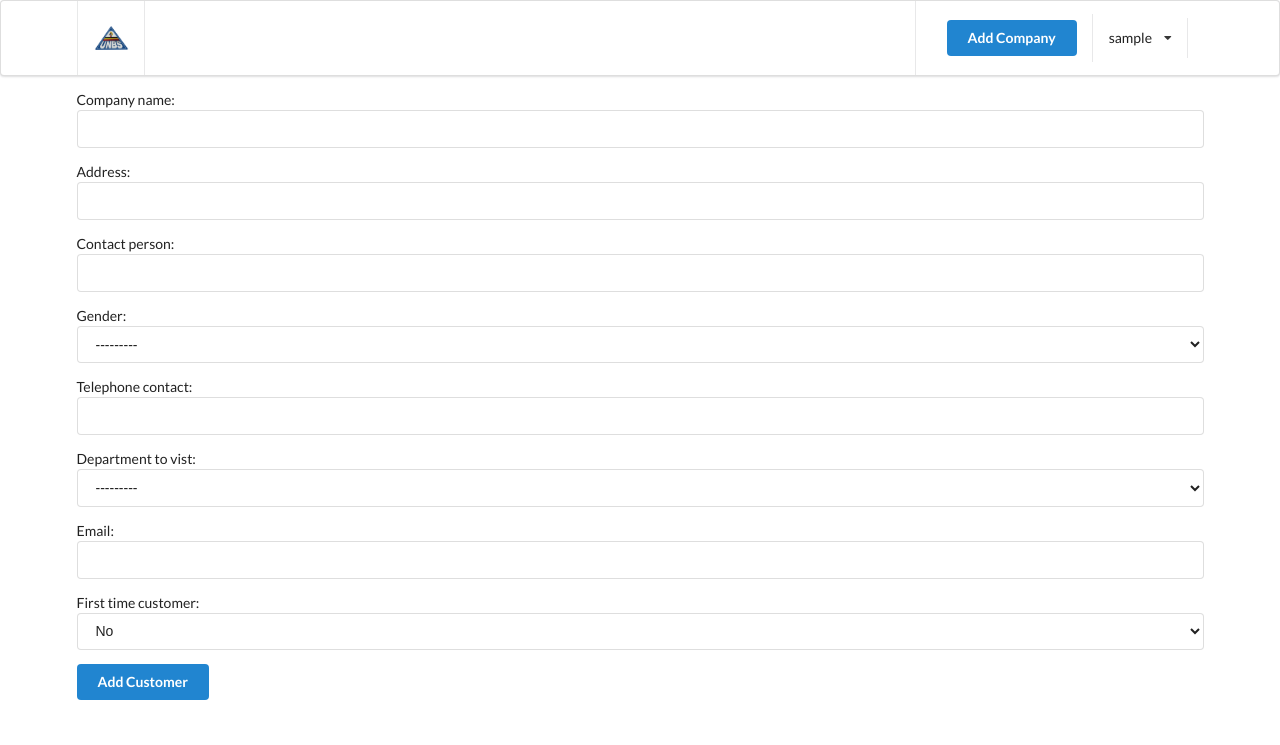
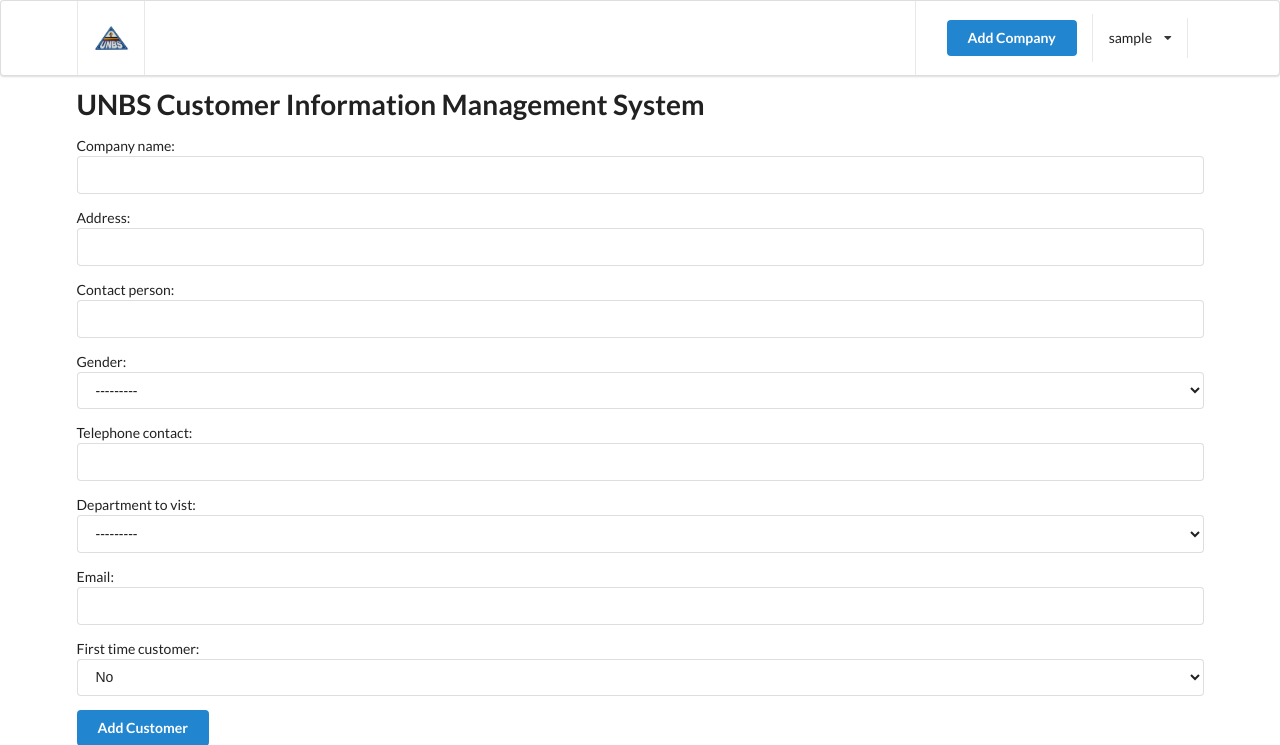
Before and after one commit to EmmaSemutenga/unbs_frontdesk, a Django app: page /add_company in a window 1280 px wide. Shown: the top 745 px of the page. Run offline with Django 3.2, Linux system fonts and the light colour scheme; the visitor is signed in with stand-in values (Sample User, id 1).

Commit message:
added heading to add company route

```diff
--- a/templates/customer/add_company.html
+++ b/templates/customer/add_company.html
@@ -1,6 +1,7 @@
 {% extends '_partials/base.html' %}
 
 {% block content %}
+<h1 class="ui header">UNBS Customer Information Management System</h1>
     <form action="" method="post" class="ui form">
     {% csrf_token %}
     {{ form.as_p }}
```
